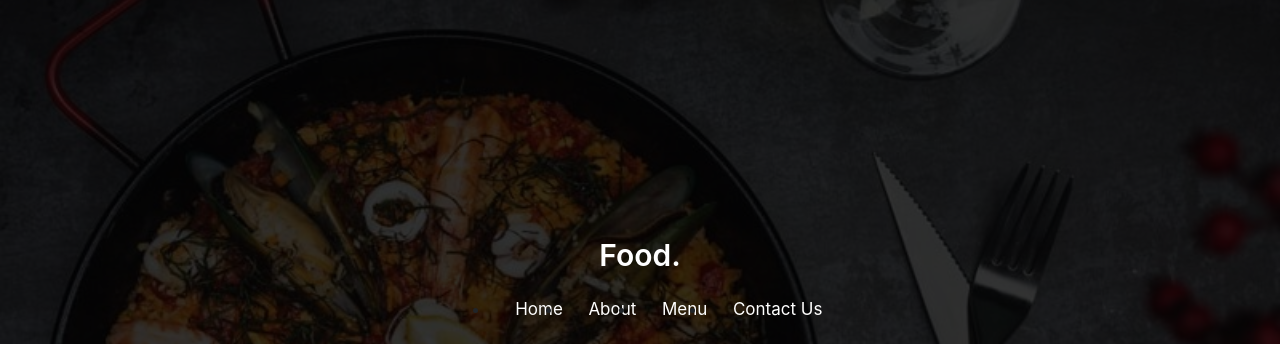
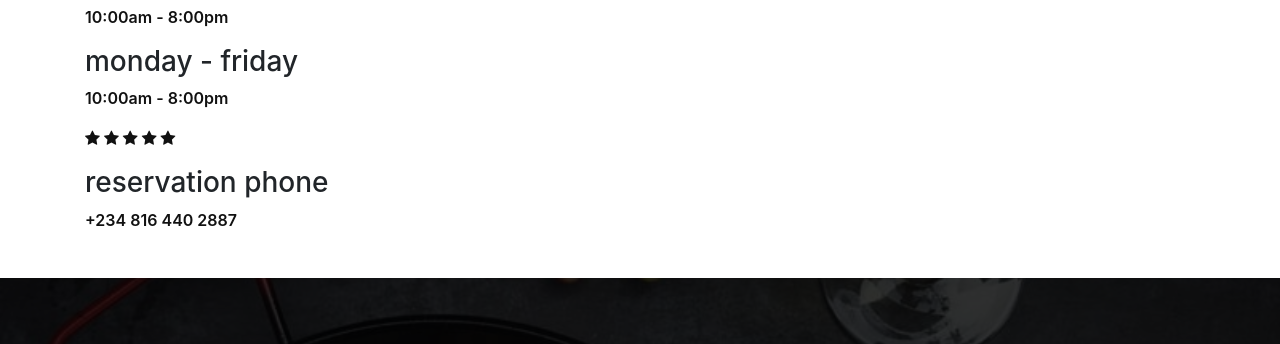
Before and after one commit to Ochommaflorence/ResturantWebsite, a plain HTML site: page reservation.html in a window 1280 px wide. Shown: the part 781-1125 px from the top of the page. Drawn offline with nearby package versions, Linux system fonts and the light colour scheme.

Commit message:
added some files

```diff
--- a/reservation.html
+++ b/reservation.html
@@ -55,6 +55,22 @@
     <div class="row">
       <div class="col-md-6 mt-5">
         <h1>Opening Time</h1>
+        <div class="R-content">
+          <h3>monday - friday</h3>
+          <p>10:00am - 8:00pm</p>
+
+          <h3>monday - friday</h3>
+          <p>10:00am - 8:00pm</p>
+
+          <p><i class="fa fa-star"></i>
+            <i class="fa fa-star"></i>
+            <i class="fa fa-star"></i>
+            <i class="fa fa-star"></i>
+            <i class="fa fa-star"></i>
+        </p>
+        <h3>reservation phone</h3>
+        <p>+234 816 440 2887</p>
+        </div>
       </div>
       <div class="col-md-6 mt-5">
         <h1>Make Reservation</h1>
```
Also changed, not shown: contact.html (+2 -2 lines).
